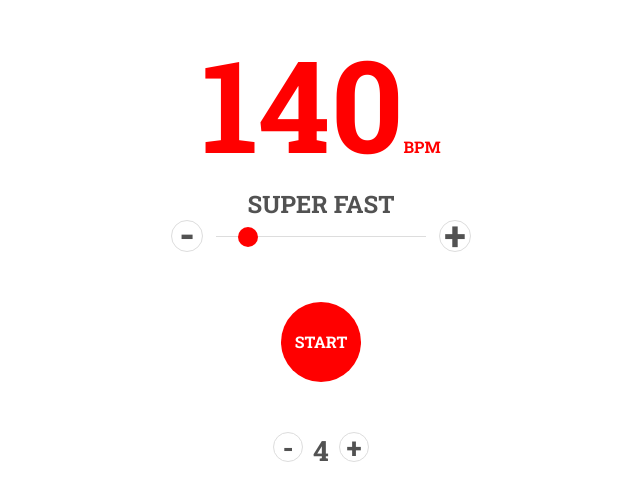
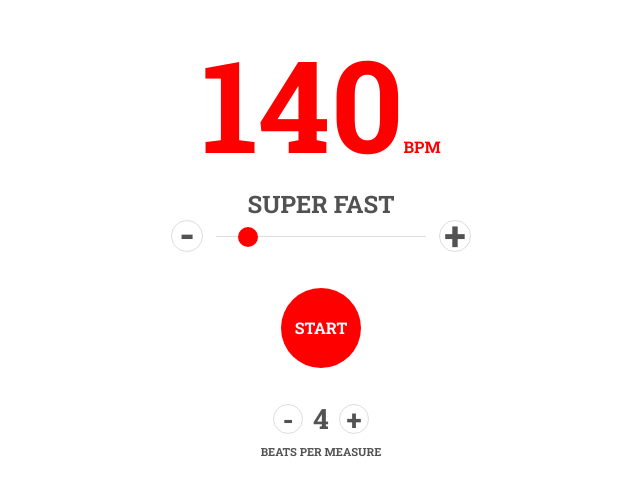
Before and after one commit to ghillstr/Metronome, a Vue app in the folder metronome/: page / in a window 1280 px wide. Shown: the part 164-664 px from the top of the page, without its empty margins (319-959 px from the left). Built offline with nearby package versions, Linux system fonts and the light colour scheme.

Commit message:
more design changes

```diff
--- a/metronome/src/App.vue
+++ b/metronome/src/App.vue
@@ -14,6 +14,7 @@
       <div class="measure-count">4</div>
       <div class="add-beats stepper">+</div>
    </div>
+   <span class="beats-per-measure-text">beats per measure</span>
    </div>
 
   </div>
@@ -123,6 +124,13 @@ export default {
   line-height: 30px;
 }
 .measures .measure-count {
+  line-height: 30px;
   font-size: 1em;
 }
+.beats-per-measure-text{
+  margin: 10px;
+  text-align: center;
+  font-size: 0.7em;
+  text-transform: uppercase;
+}
 </style>
```
